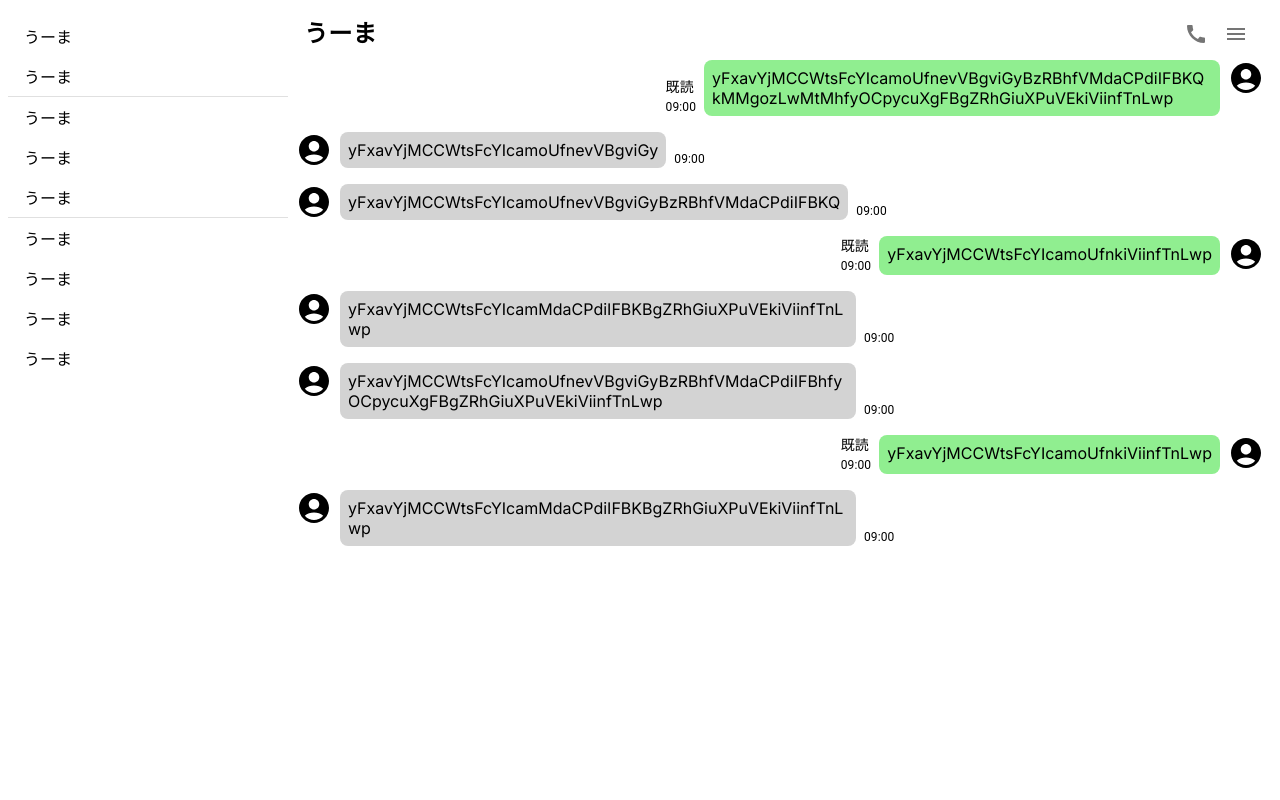
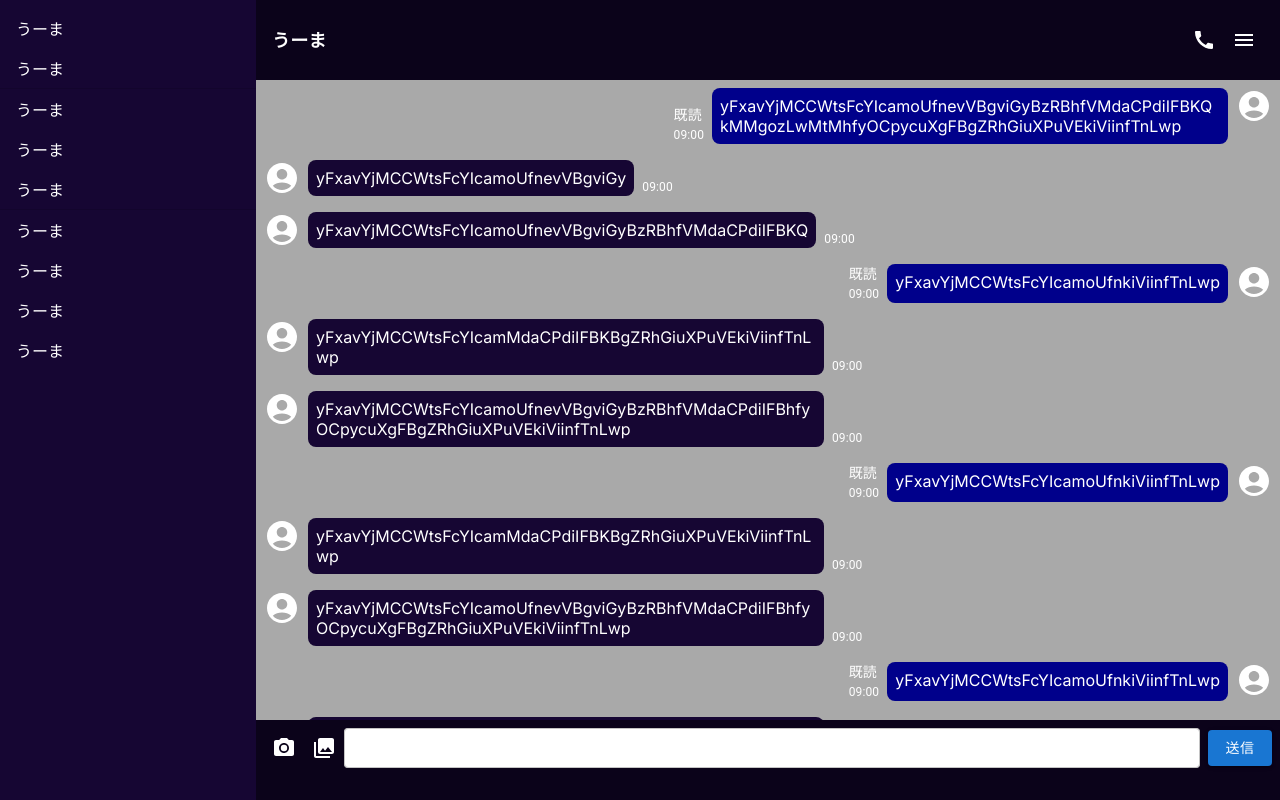
Before and after one commit to TaiyoMaruyama/nextJS-chat-app-lesson, a Next.js app: page / in a window 1280 px wide. Built offline with nearby package versions, Linux system fonts and the light colour scheme.

Commit message:
色の調節

```diff
--- a/app/components/chat/ChatArea.tsx
+++ b/app/components/chat/ChatArea.tsx
@@ -1,33 +1,44 @@
 import React from "react";
-import { Call, Menu } from "@mui/icons-material";
-import { Box, IconButton, Typography } from "@mui/material";
+import { Call, Menu, PhotoCamera, PhotoLibrary } from "@mui/icons-material";
+import { Box, Button, IconButton, TextField, Typography } from "@mui/material";
 import { ReceivedChatBubble } from "./chatBubbleFrame/ReceivedChatBubble";
 import { SendChatBubble } from "./chatBubbleFrame/SendChatBubble";
-import { chatDemo } from "@/app/consts/chat";
+import {
+  CHAT_AREA_ACCESSORY,
+  CHAT_AREA_HEIGHT,
+  CHAT_AREA_WIDTH,
+  chatDemo,
+} from "@/app/consts/chat";
 
 const ChatBubble = () => {
   return (
-    <Box flexGrow={1}>
+    <Box width={CHAT_AREA_WIDTH}>
+      {/* チャットのヘッダー */}
       <Box
         id="chat-header"
         display="flex"
+        justifyContent="space-between"
         alignItems="center"
-        justifyContent="space-between"
-        sx={{ px: 2 }}
+        sx={{ px: 2, bgcolor: "#0b031a" }}
+        height={CHAT_AREA_ACCESSORY}
       >
-        <Typography sx={{ fontSize: 24, fontWeight: "bold", py: 1 }}>
+        <Typography sx={{ fontSize: 18, fontWeight: "bold" }}>
           うーま
         </Typography>
         <Box id="icon-button-group">
           <IconButton>
-            <Call />
+            <Call sx={{ color: "white" }} />
           </IconButton>
           <IconButton>
-            <Menu />
+            <Menu sx={{ color: "white" }} />
           </IconButton>
         </Box>
       </Box>
-      <Box height={500} sx={{ mx: 1, overflowY: "auto" }}>
+      {/* チャット一覧 */}
+      <Box
+        height={CHAT_AREA_HEIGHT}
+        sx={{ p: 1, overflowY: "auto", bgcolor: "darkgray" }}
+      >
         {chatDemo.map((chat) =>
           chat.sendID === "xxxx" ? (
             <SendChatBubble
@@ -44,6 +55,46 @@ const ChatBubble = () => {
           )
         )}
       </Box>
+      {/* チャットのテキスト入力部分 */}
+      <Box
+        width={CHAT_AREA_WIDTH}
+        minHeight={CHAT_AREA_ACCESSORY}
+        position="fixed"
+        bottom={0}
+        sx={{ bgcolor: "#0b031a" }}
+      >
+        <Box
+          display="flex"
+          justifyContent="space-between"
+          alignItems="center"
+          sx={{ p: 1 }}
+        >
+          <IconButton>
+            <PhotoCamera sx={{ color: "white" }} />
+          </IconButton>
+          <IconButton>
+            <PhotoLibrary sx={{ color: "white" }} />
+          </IconButton>
+          <TextField
+            id="chat-text-input"
+            fullWidth
+            multiline
+            maxRows={5}
+            size="small"
+            sx={{
+              mr: 1,
+              maxLines: 3,
+              overflowWrap: "break-word",
+              "& .MuiInputBase-root": {
+                bgcolor: "white",
+              },
+            }}
+          />
+          <Button id="chat-send" variant="contained">
+            送信
+          </Button>
+        </Box>
+      </Box>
     </Box>
   );
 };
--- a/app/components/chat/chatBubbleFrame/ReceivedChatBubble.tsx
+++ b/app/components/chat/chatBubbleFrame/ReceivedChatBubble.tsx
@@ -14,7 +14,7 @@ export const ReceivedChatBubble: FC<{
         maxWidth={500}
         sx={{
           borderRadius: 2,
-          bgcolor: "lightgrey",
+          bgcolor: "#160633",
           overflowWrap: "break-word",
           p: 1,
           mx: 1,
--- a/app/components/chat/chatBubbleFrame/SendChatBubble.tsx
+++ b/app/components/chat/chatBubbleFrame/SendChatBubble.tsx
@@ -17,7 +17,7 @@ export const SendChatBubble: FC<{
         maxWidth={500}
         sx={{
           borderRadius: 2,
-          bgcolor: "lightgreen",
+          bgcolor: "darkblue",
           overflowWrap: "break-word",
           p: 1,
           mx: 1,
--- a/app/components/sideBar/Sidebar.tsx
+++ b/app/components/sideBar/Sidebar.tsx
@@ -1,9 +1,10 @@
+import { SIDEBAR_WIDTH } from "@/app/consts/chat";
 import { List, ListItem, Divider, Box, ListItemButton } from "@mui/material";
 import React from "react";
 
 const Sidebar = () => {
   return (
-    <Box width={280}>
+    <Box width={SIDEBAR_WIDTH} height="100vh" sx={{ bgcolor: "#160633" }}>
       <List>
         <ListItemButton>うーま</ListItemButton>
         <ListItemButton>うーま</ListItemButton>
--- a/app/consts/chat.ts
+++ b/app/consts/chat.ts
@@ -1,5 +1,12 @@
+// サイドバーの横幅を統一
+export const SIDEBAR_WIDTH = "20vw";
 // チャットエリアの横幅を統一
 export const CHAT_AREA_WIDTH = "80vw";
+
+// チャットエリアの上下にあるフレームの高さを調節
+export const CHAT_AREA_ACCESSORY = "10vh";
+
+export const CHAT_AREA_HEIGHT = "80vh";
 
 export const chatDemo = [
   {
--- a/app/layout.tsx
+++ b/app/layout.tsx
@@ -1,21 +1,26 @@
-import type { Metadata } from 'next'
-import { Inter } from 'next/font/google'
+import type { Metadata } from "next";
+import { Inter } from "next/font/google";
 
-const inter = Inter({ subsets: ['latin'] })
+const inter = Inter({ subsets: ["latin"] });
 
 export const metadata: Metadata = {
-  title: 'Create Next App',
-  description: 'Generated by create next app',
-}
+  title: "Create Next App",
+  description: "Generated by create next app",
+};
 
 export default function RootLayout({
   children,
 }: {
-  children: React.ReactNode
+  children: React.ReactNode;
 }) {
   return (
-    <html lang="en">
-      <body className={inter.className}>{children}</body>
+    <html lang="jp">
+      <body
+        className={inter.className}
+        style={{ margin: 0, padding: 0, color: "white" }}
+      >
+        {children}
+      </body>
     </html>
-  )
+  );
 }
```
